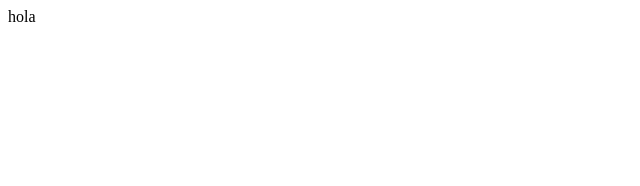
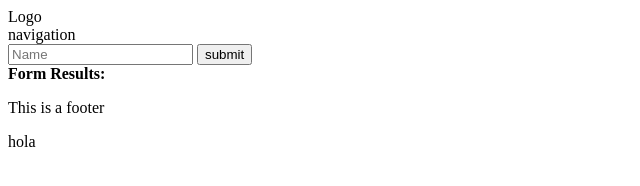
Before and after one commit to rivervan/murdialearn, a website built with webpack: page jstest01/index.html in a window 1280 px wide. Shown: the whole page, without its empty margins (0-640 px from the left). Built offline with nearby package versions, Linux system fonts and the light colour scheme.

Commit message:
0001-Se agregó el código del html original

```diff
--- a/jstest01/index.html
+++ b/jstest01/index.html
@@ -1,11 +1,41 @@
 <!DOCTYPE html>
-<html>
+<html lang="en" dir="ltr">
 <head>
-    <meta charset="utf-8" />
-    <title>Getting Started</title>
+    <meta charset="utf-8">
+    <title>Test</title>
 </head>
+
 <body>
 
+<header>
+    <div class="">
+        Logo
+    </div>
+    <div class="">
+        navigation
+    </div>
+</header>
+
+<main>
+    <section>
+        <form class="nom" >
+            <input id="name" type="text" name="input" value=""  placeholder="Name">
+            <input id="submit" type="submit" name="" value="submit" >
+        </form>
+    </section>
+
+    <section>
+        <strong>Form Results:</strong>
+        <div id="results"></div>
+    </section>
+</main>
+
+<footer>
+    <p>This is a footer </p>
+</footer>
+
 <script src="./src/index.js"></script>
+
+
 </body>
 </html>
```
